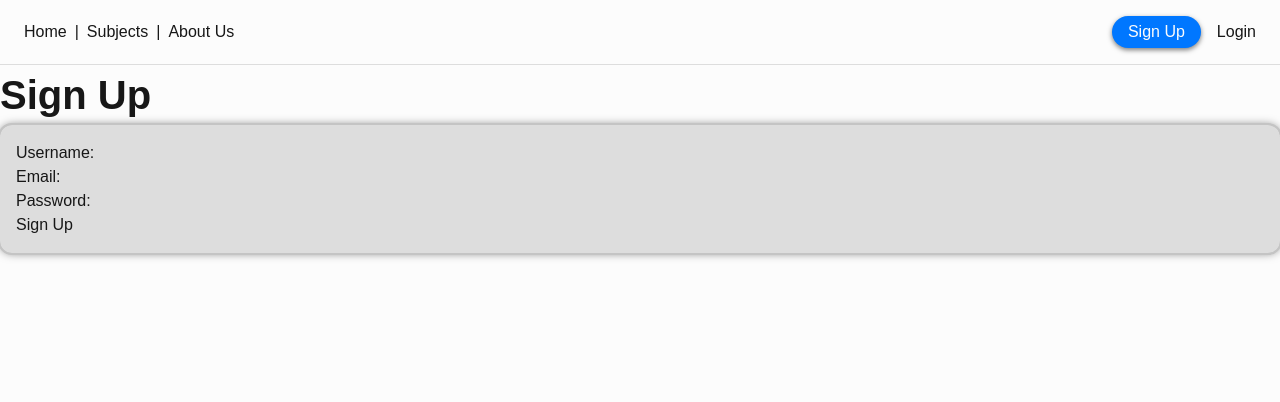
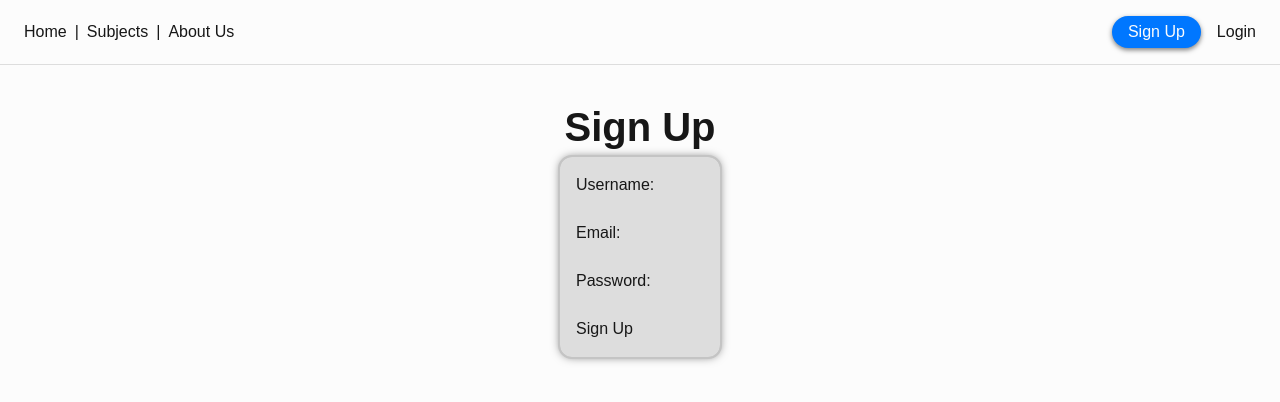
Before and after one commit to thomassrmcardle/Study-Guide, a Next.js app in the folder guide-app/: page /signup in a window 1280 px wide. Shown: the top 402 px of the page. Built offline with nearby package versions, Linux system fonts and the light colour scheme.

Commit message:
Improved sign-up form.

```diff
--- a/guide-app/src/pages/signup/index.js
+++ b/guide-app/src/pages/signup/index.js
@@ -6,13 +6,13 @@ export default function Signup() {
                 <title>Omni | Sign Up</title>
                 <meta name="description" content="Join Omni and stay informed with personalized news from around the world." />
             </head>
-            <div>
+            <div style={{ margin: "2rem 20rem", display: 'flex', flexDirection: 'column', alignItems: 'center'}}>
                 <h1>Sign Up</h1>
-                <div className="card">
+                <div className="card" style={{maxWidth: '10rem'}}>
                     <form>
                         <label>
                             Username:
-                            <input type="text" name="username" />
+                            <input type="text" name="omni_username" />
                         </label>
                         <br />
                         <label>
@@ -22,7 +22,7 @@ export default function Signup() {
                         <br />
                         <label>
                             Password:
-                            <input type="password" name="password" />
+                            <input type="password" name="omni_password" />
                         </label>
                         <br />
                         <button type="submit">Sign Up</button>
```
